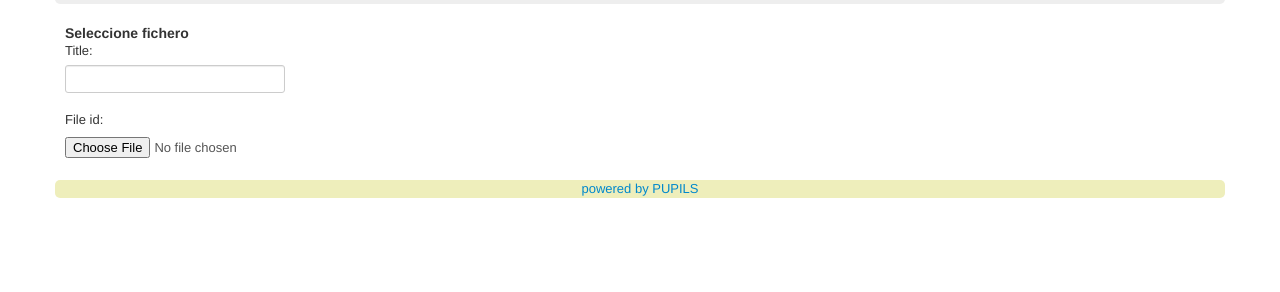
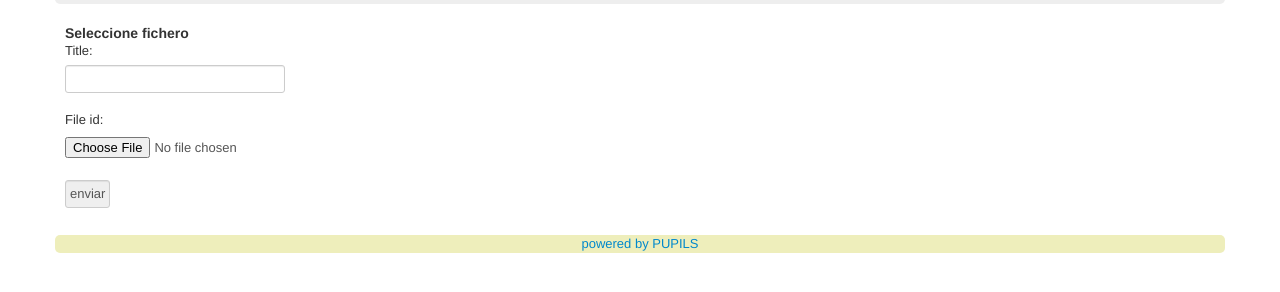
Before and after one commit to pupils/pupils, a Django app: template pupils/templates/users/uploadpdf.html in a window 1280 px wide. Shown: the part 79-371 px from the top of the page. Run offline with Django 3.2, Linux system fonts and the light colour scheme; the template is opened without the code that fills it: values that come from a table or form of the project are taken from there, others are empty; parts of the project's set-up code (start-up, migrations or seed data) failed here and were passed over; some libraries are stand-ins or nearby versions.

Commit message:
retocado formulario

```diff
--- a/pupils/templates/users/uploadpdf.html
+++ b/pupils/templates/users/uploadpdf.html
@@ -16,9 +16,11 @@
 	<div class="span4">
 		<div class="paddingleft10">
 			<h4>Seleccione fichero</h4>
-
+			<form action="." method="POST">
+			{% csrf_token %}
 			{{ form.as_p }}
-
+			<input type="submit" value="enviar"/>
+			</form>
 		</div>
 	</div>
 </div>
--- a/pupils/users/views.py
+++ b/pupils/users/views.py
@@ -34,7 +34,7 @@ def upload_pdf(request):
 		form = UploadFileFrom(request.POST, request.FILES)
 		if forms.is_valid():
 			archivo_por_subir(request.FILES['file_id'])
-			return  True #HttpResponseRedirect('/pcontrol/')
+			return  HttpResponseRedirect('/pcontrol/')
 		else:
 			forms = UploadFileFrom()
 			return render_to_response('users/uploadpdf.html',{'form': forms})
```
Also changed, not shown: 1 other file.
